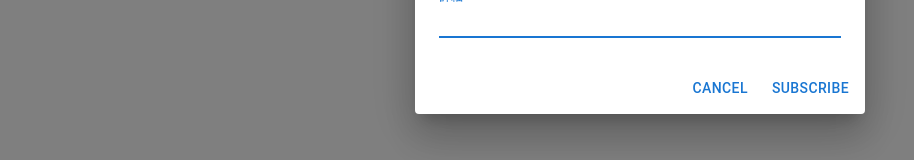
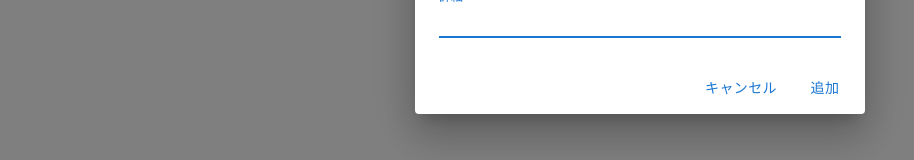
Before and after one commit to nakajima97/nextjs-simple-todo-app, a Next.js app: page /task in a window 1280 px wide. Both pictures are taken after a click on the button "タスクを追加する". Shown: the part 426-586 px from the top of the page, without its empty margins (0-914 px from the left). Built offline with nearby package versions, Linux system fonts and the light colour scheme.

Commit message:
#5 サンプルコードそのままの個所を修正

```diff
--- a/src/feature/components/CreateTaskDialog/index.tsx
+++ b/src/feature/components/CreateTaskDialog/index.tsx
@@ -54,8 +54,8 @@ export const CreateTaskDialog = ({ open, handleClose }: Props) => {
 				/>
 			</DialogContent>
 			<DialogActions>
-				<Button onClick={handleClose}>Cancel</Button>
-				<Button type="submit">Subscribe</Button>
+				<Button onClick={handleClose}>キャンセル</Button>
+				<Button type="submit">追加</Button>
 			</DialogActions>
 		</Dialog>
 	);
```
